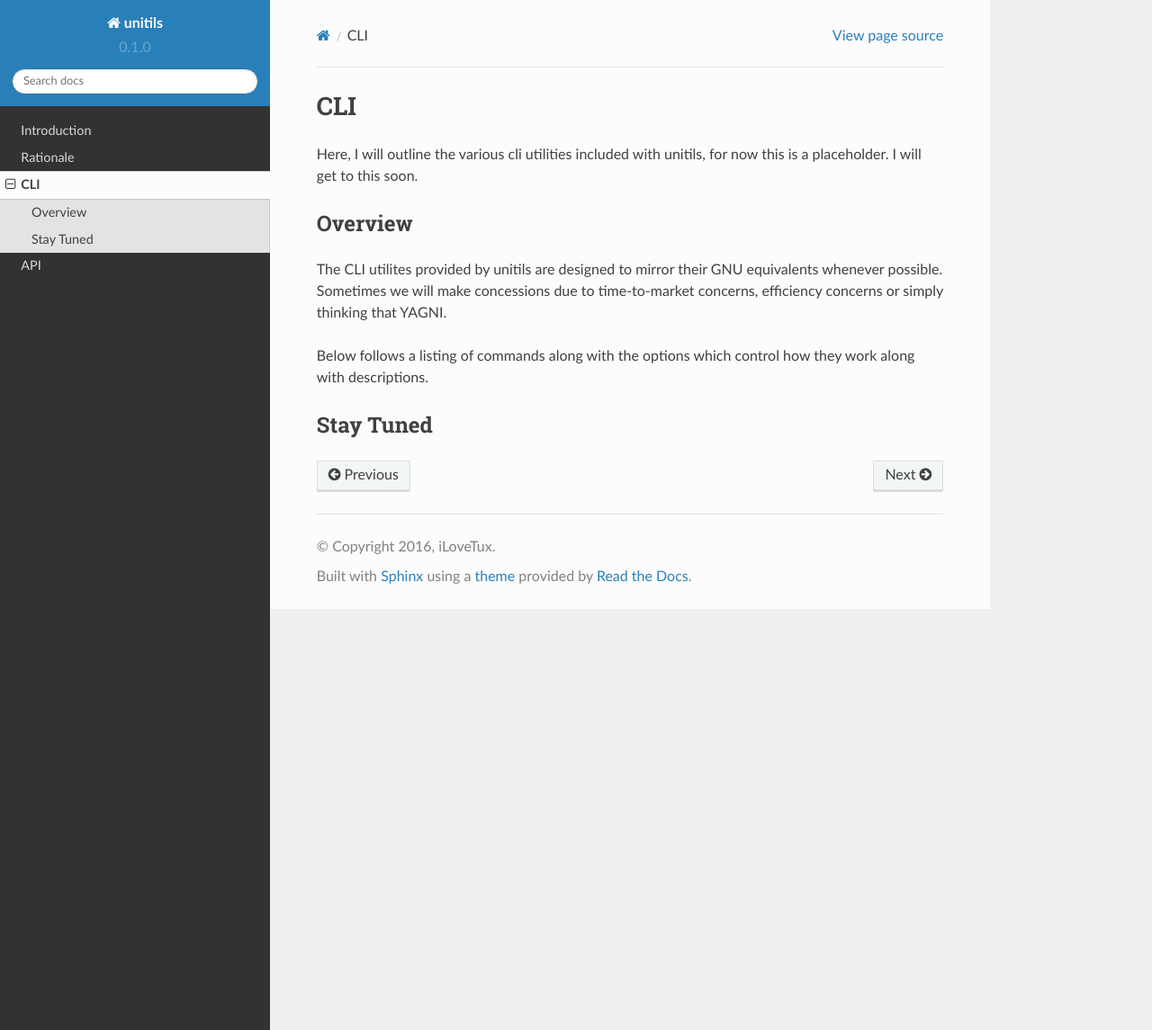
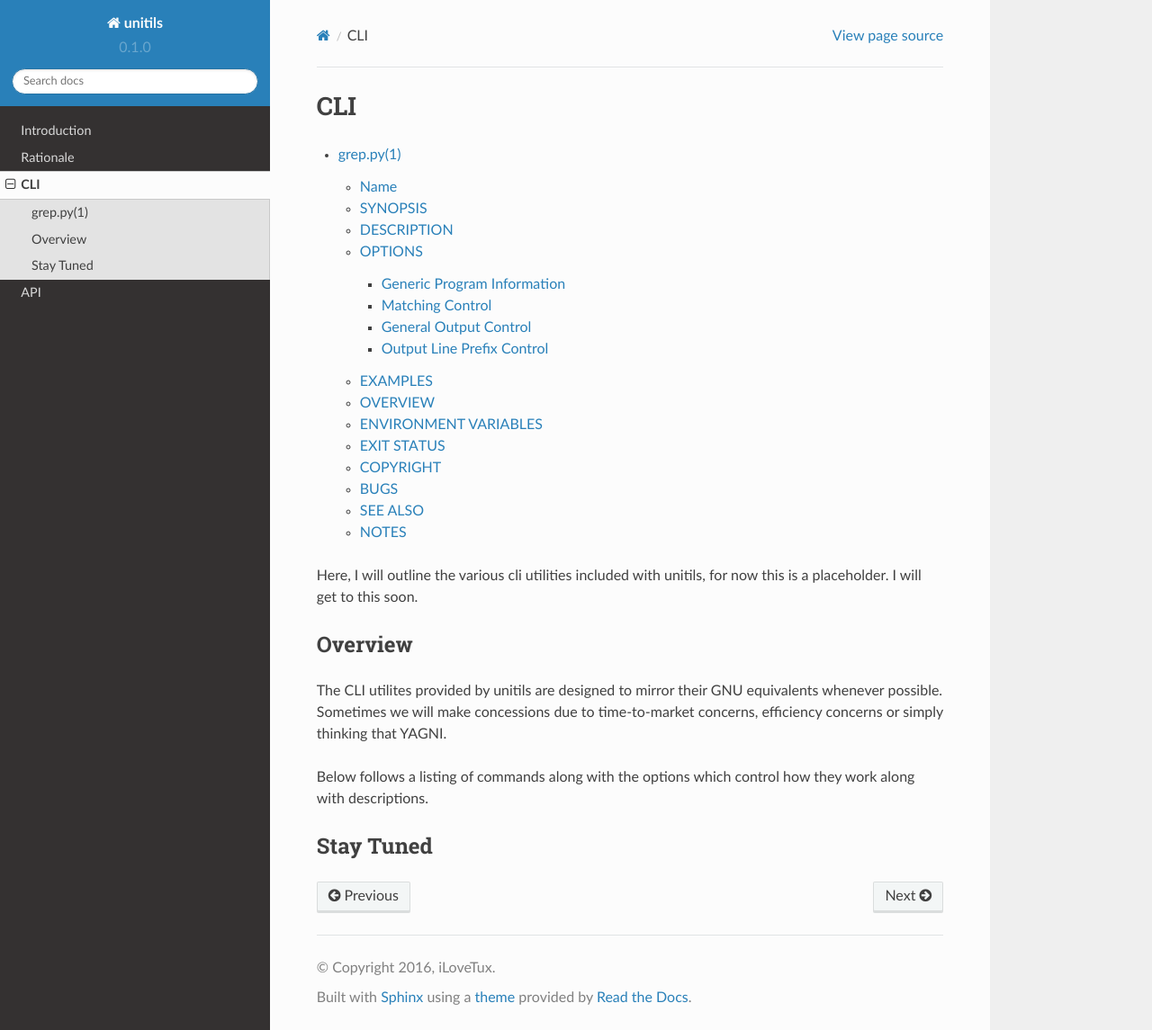
Before and after one commit to iLoveTux/unitils, a Sphinx documentation site: the page built from docs/cli.rst, in a window 1280 px wide and 1145 px high. Shown: the whole window at 90% size. Built offline with Sphinx 7.4.7 and the Read the Docs theme 2.0.0, drawn with Linux system fonts in a browser that asks for light colours; some of the changed lines change nothing that is shown.

Commit message:
Add grep.py.rst and reference it in cli.rst

```diff
--- a/docs/cli.rst
+++ b/docs/cli.rst
@@ -2,6 +2,9 @@
 CLI
 ***
 
+.. toctree::
+
+    grep.py
 
 Here, I will outline the various cli utilities included with unitils, for now this is a placeholder. I will get to this soon.
 
--- /dev/null
+++ b/docs/grep.py.rst
@@ -0,0 +1,117 @@
+grep.py(1)
+**********
+
+Name
+====
+
+   grep.py - print lines matching a pattern
+
+SYNOPSIS
+========
+
+.. code:: bash
+   grep.py [OPTIONS] PATTERN [FILE...]
+
+DESCRIPTION
+===========
+
+    grep.py searches the named input FILEs for lines containing a match to the
+    given PATTERN. If no files are specified, or if the file "-" is given,
+    grep.py searches standard input. By default, grep.py prints the matching
+    lines.
+
+    This is a simplified clone of the well-known grep command. Not all options
+    for the original will be available for this command. In addition, regular
+    expressions are handled differently by grep.py than by grep. Particularly
+    only one flavor of regular expressions are supported, this is because
+    Python's regular expression is used for ease and speed of development.
+
+OPTIONS
+=======
+
+Generic Program Information
+---------------------------
+
+.. code::
+    --help
+        Output a usage message and exits.
+    -V, --version
+        Output the version number of grep.py and exit
+
+Matching Control
+-----------------
+
+.. code::
+    -i, --ignore-case
+        Ignore case distinctions in both the PATTERN and the input files.
+    -v, --invert-match
+        Invert the sense of matching, to select non-matching lines
+
+General Output Control
+----------------------
+
+.. code::
+    --color[=WHEN]
+        WHEN can be "never", "always" or "auto".  On *nix systems, ANSI escape
+        sequences are used to achieve terminal coloring. On Windows systems,
+        these ANSI escape sequences are intercepted and the appropriate system
+        API calls are made to color the text. No environment variables are
+        interpreted to control the color.
+
+Output Line Prefix Control
+--------------------------
+
+.. code::
+    -H, --with-filename
+        Print the filename for each match.
+    -n, --line-number
+        Prefix each line of output with a 1-based line number within
+        its input file.
+
+EXAMPLES
+========
+
+OVERVIEW
+========
+
+This is a work-in-progress, we aim to become feature-compatible with grep
+as released by the Free Software Foundation with the exception of the multiple
+regular expression engines. We will stick to Python's native regular expression
+engine as we believe that writing regular expression engines is beyond the
+scopeof this project.
+
+ENVIRONMENT VARIABLES
+=====================
+
+No environment variables affect the behavior of this software
+
+EXIT STATUS
+===========
+
+We aim to take advantage of exit status, but currently do not. The exit status
+will be 0 unless an error occurs in which case it will be non-zero.
+
+COPYRIGHT
+=========
+
+Copyright 2016 Clifford Bressette IV (iLoveTux).
+
+This is free software; see the source for copying conditions.  There is NO
+warranty; not even for MERCHANTABILITY or FITNESS FOR A PARTICULAR PURPOSE.
+
+BUGS
+====
+
+Bugs can be reported in our
+`issue tracker <https://github.com/ilovetux/unitils>`_. This is also the
+correct place for feature requests.
+
+SEE ALSO
+========
+
+None yet
+
+NOTES
+=====
+
+None yet
```
